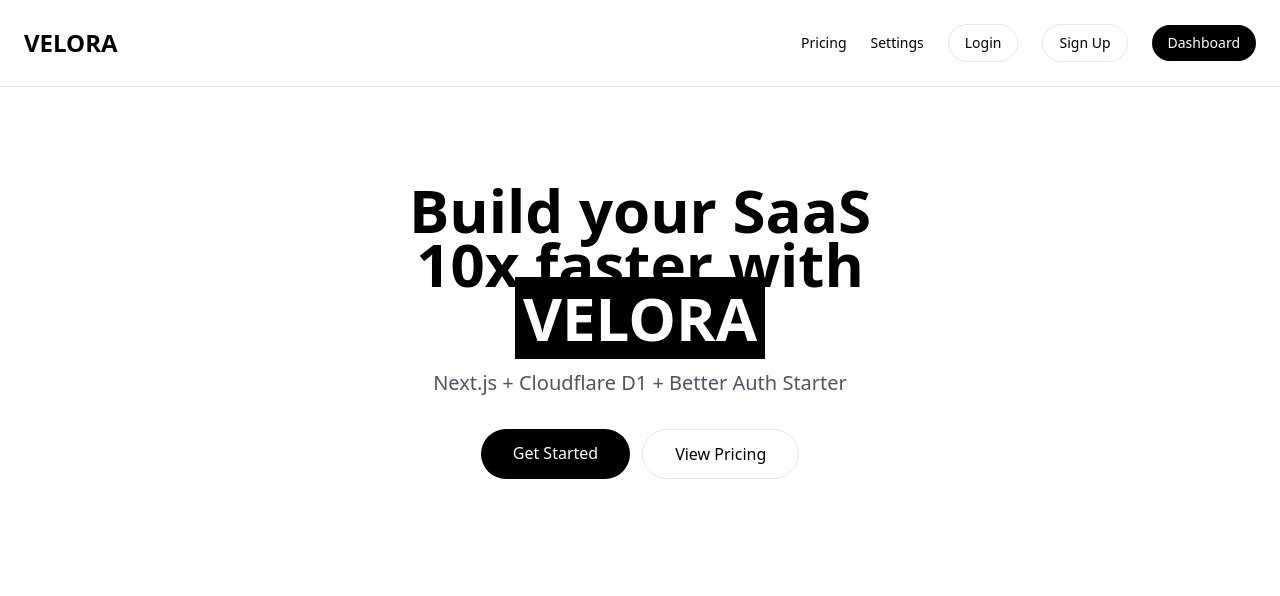
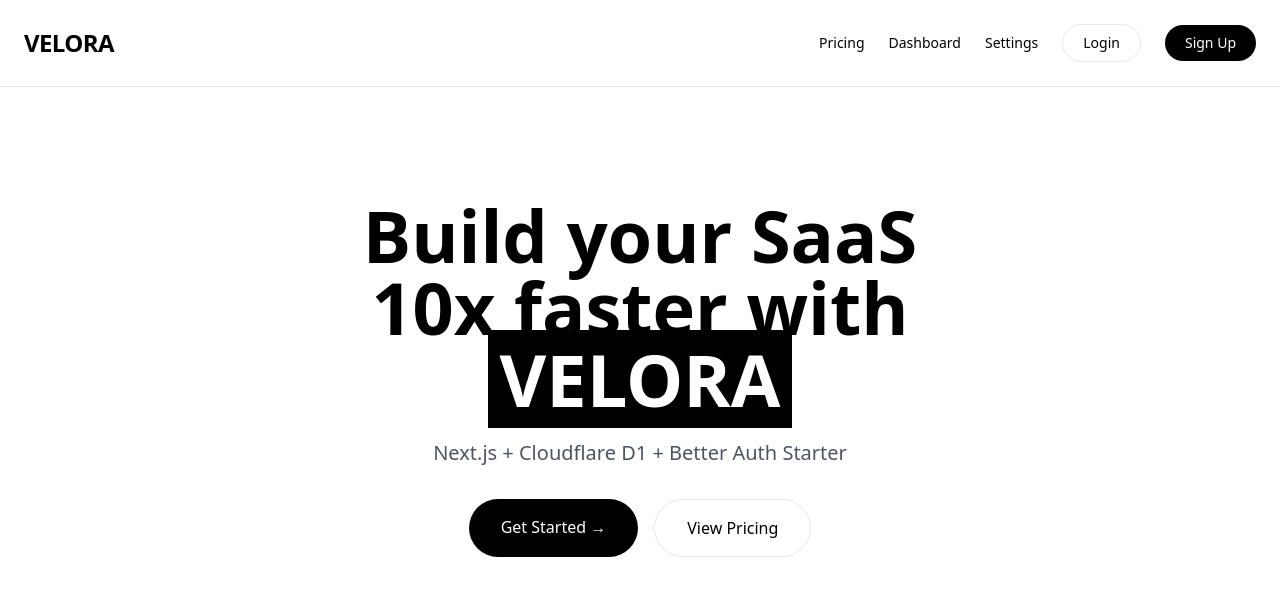
Before and after one commit to Ravs10/saas-starter-kit, a Next.js app: page / in a window 1280 px wide. Shown: the top 596 px of the page. Built offline with nearby package versions, Linux system fonts and the light colour scheme.

Commit message:
Refactor Home component layout and navigation

```diff
--- a/app/page.tsx
+++ b/app/page.tsx
@@ -1,22 +1,14 @@
+import Navbar from "./components/Navbar"
 export default function Home(){
   return (
-    <div className="min-h-screen">
-      <nav className="flex justify-between items-center p-6 border-b">
-        <h1 className="text-2xl font-black">VELORA</h1>
-        <div className="flex gap-6 items-center">
-          <a href="/pricing" className="text-sm font-medium hover:underline">Pricing</a>
-          <a href="/settings" className="text-sm font-medium hover:underline">Settings</a>
-          <a href="/login" className="px-4 py-2 border rounded-full text-sm">Login</a>
-          <a href="/signup" className="px-4 py-2 border rounded-full text-sm">Sign Up</a>
-          <a href="/dashboard" className="px-4 py-2 bg-black text-white rounded-full text-sm">Dashboard</a>
-        </div>
-      </nav>
-      <section className="max-w-6xl mx-auto px-6 py-24 text-center">
-        <h2 className="text-6xl font-black leading-[0.9]">Build your SaaS<br/>10x faster with<br/><span className="bg-black text-white px-2">VELORA</span></h2>
-        <p className="mt-6 text-xl text-gray-600">Next.js + Cloudflare D1 + Better Auth Starter</p>
-        <div className="mt-8 flex justify-center gap-3 flex-wrap">
-          <a href="/signup" className="px-8 py-3 bg-black text-white rounded-full">Get Started</a>
-          <a href="/pricing" className="px-8 py-3 border rounded-full">View Pricing</a>
+    <div className="min-h-screen bg-white">
+      <Navbar/>
+      <section className="max-w-6xl mx-auto px-6 py-16 md:py-28 text-center">
+        <h2 className="text-5xl md:text-7xl font-black leading-[0.9]">Build your SaaS<br/>10x faster with<br/><span className="bg-black text-white px-3">VELORA</span></h2>
+        <p className="mt-6 text-lg md:text-xl text-gray-600">Next.js + Cloudflare D1 + Better Auth Starter</p>
+        <div className="mt-8 flex flex-col md:flex-row justify-center gap-4">
+          <a href="/signup" className="px-8 py-4 bg-black text-white rounded-full font-medium">Get Started →</a>
+          <a href="/pricing" className="px-8 py-4 border rounded-full font-medium">View Pricing</a>
         </div>
       </section>
     </div>
```
